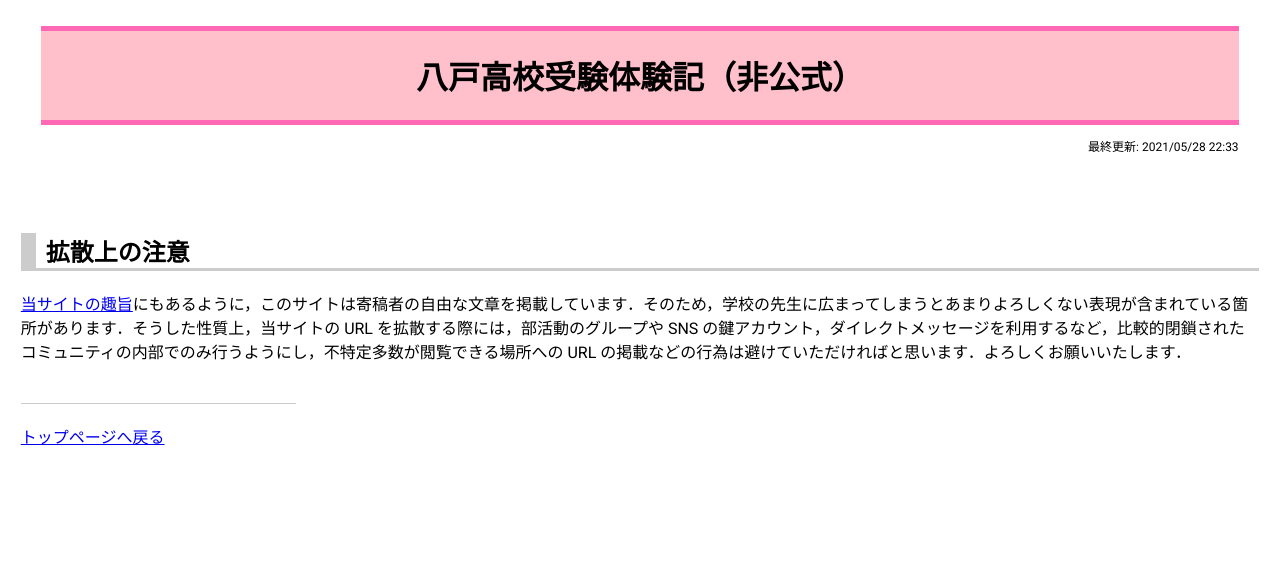
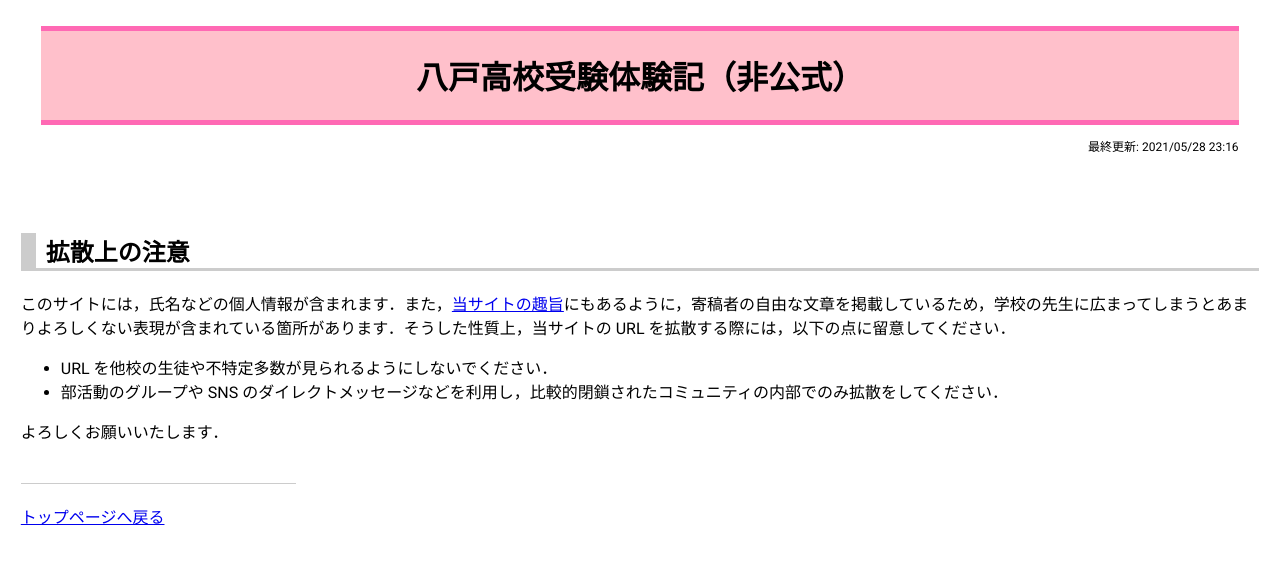
Before and after one commit to unofficial8ko/uragokaku, a plain HTML site: page notice.html in a window 1280 px wide. Drawn offline with Linux system fonts and the light colour scheme.

Commit message:
Add files via upload

```diff
--- a/header.html
+++ b/header.html
@@ -17,7 +17,7 @@
         </div>
 
         <div class="lastupdate">
-            <p>最終更新: 2021/05/28 22:33</p>
+            <p>最終更新: 2021/05/28 23:16</p>
         </div>
     </header>
 </body>
--- a/notice.html
+++ b/notice.html
@@ -19,8 +19,14 @@
         </div>
 
         <div>
-            <p><a href="purpose.html">当サイトの趣旨</a>にもあるように，このサイトは寄稿者の自由な文章を掲載しています．そのため，学校の先生に広まってしまうとあまりよろしくない表現が含まれている箇所があります．そうした性質上，当サイトの URL を拡散する際には，部活動のグループや SNS の鍵アカウント，ダイレクトメッセージを利用するなど，比較的閉鎖されたコミュニティの内部でのみ行うようにし，不特定多数が閲覧できる場所への URL の掲載などの行為は避けていただければと思います．よろしくお願いいたします．</p>
+            <p>このサイトには，氏名などの個人情報が含まれます．また，<a href="purpose.html">当サイトの趣旨</a>にもあるように，寄稿者の自由な文章を掲載しているため，学校の先生に広まってしまうとあまりよろしくない表現が含まれている箇所があります．そうした性質上，当サイトの URL を拡散する際には，以下の点に留意してください．</p>
 
+            <ul>
+                <li>URL を他校の生徒や不特定多数が見られるようにしないでください．</li>
+                <li>部活動のグループや SNS のダイレクトメッセージなどを利用し，比較的閉鎖されたコミュニティの内部でのみ拡散をしてください．</li>
+            </ul>
+
+            <p>よろしくお願いいたします．</p>
         </div>
 
         <div class="backtotop">
```
